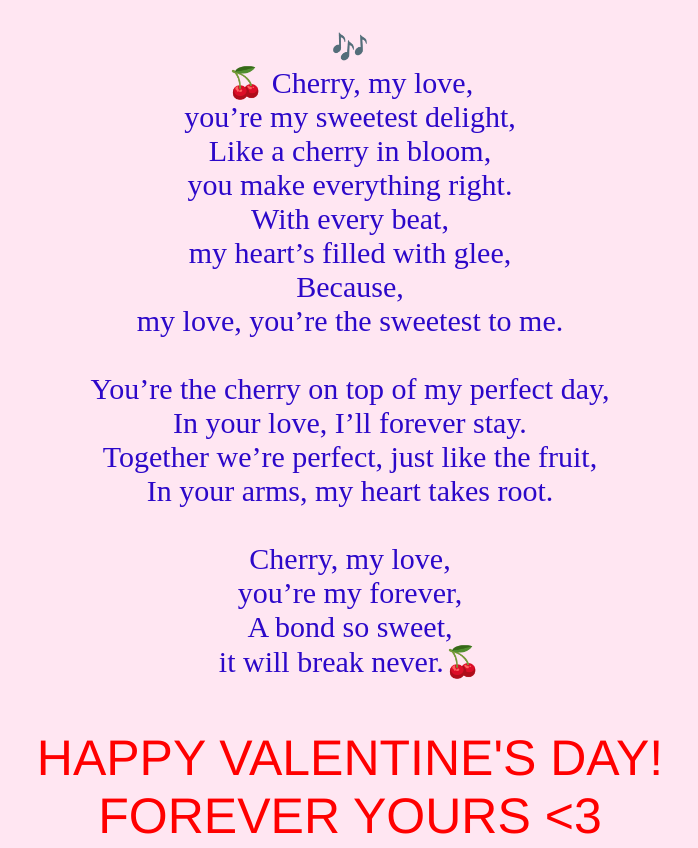
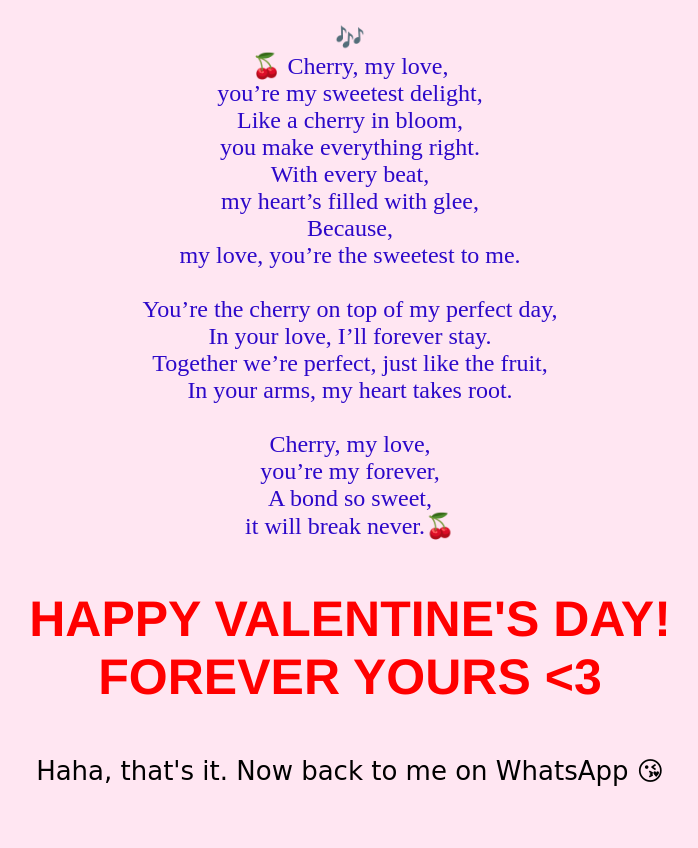
Before and after one commit to MSSupunsara/valentines, a plain HTML site: page valentinemessage.html in a window 1280 px wide. Shown: the top 848 px of the page, without its empty margins (290-988 px from the left). After the commit the page ends 812 px from the top, so only its background shows below. Drawn offline with Linux system fonts and the light colour scheme.

Commit message:
Add files via upload

```diff
--- a/styles.css
+++ b/styles.css
@@ -117,13 +117,14 @@ h2{
 .song{
     font-family: 'Times New Roman', Times, serif;
     color: rgb(44, 8, 201);
-    font-size: 30px;
+    font-size: 24px;
 }
 
 .wish{
     font-family: 'Franklin Gothic Medium', 'Arial Narrow', Arial, sans-serif;
     color: red;
     font-size: 50px;
+    font-weight: bold;
 
 }
 
```
